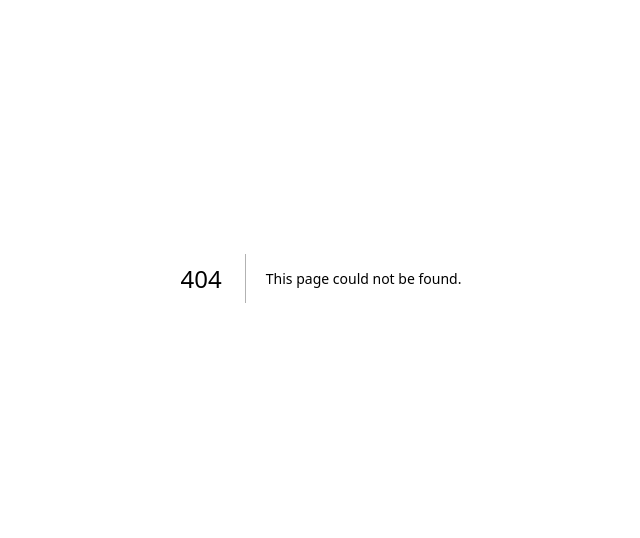
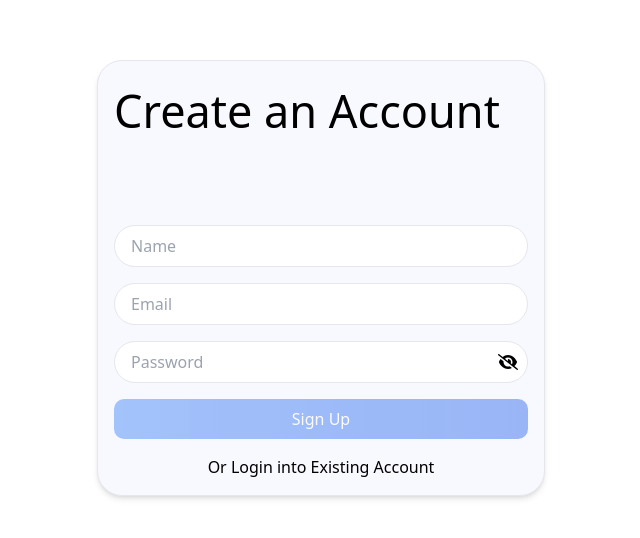
Before and after one commit to karamathasan/chatbot, a Next.js app: page /signup in a window 1280 px wide. Before the commit this address had no page. Shown: the part 122-660 px from the top of the page, without its empty margins (319-959 px from the left). Built offline with nearby package versions, Linux system fonts and the light colour scheme; no server answers.

Commit message:
added auth functionality

```diff
--- a/package.json
+++ b/package.json
@@ -11,6 +11,9 @@
   "dependencies": {
     "@emotion/react": "^11.13.0",
     "@emotion/styled": "^11.13.0",
+    "@fortawesome/fontawesome-svg-core": "^6.6.0",
+    "@fortawesome/free-solid-svg-icons": "^6.6.0",
+    "@fortawesome/react-fontawesome": "^0.2.2",
     "@mui/material": "^5.16.6",
     "dotenv": "^16.4.5",
     "firebase": "^10.12.5",
@@ -19,6 +22,7 @@
     "openai": "^4.55.1",
     "react": "^18",
     "react-dom": "^18",
+    "react-hot-toast": "^2.4.1",
     "typewriter-effect": "^2.21.0"
   },
   "devDependencies": {
--- /dev/null
+++ b/src/app/login/page.js
@@ -0,0 +1,85 @@
+'use client'
+
+import { useState } from "react";
+
+
+import Link from "next/link";
+import { useRouter } from "next/navigation";
+
+import { motion } from "framer-motion";
+import toast, { Toaster } from "react-hot-toast";
+import { FontAwesomeIcon } from "@fortawesome/react-fontawesome";
+import { faEye, faEyeSlash } from "@fortawesome/free-solid-svg-icons";
+
+import { signInWithEmailAndPassword, onAuthStateChanged } from "firebase/auth";
+import { auth } from "../firebase";
+
+export default function Login() {
+  /* useStates for login info */
+  const [email, setEmail] = useState("")
+  const [password, setPassword] = useState("")
+  const [user, setUser] = useState('')
+
+  const router = useRouter()
+
+  const notifyLoginError = () => toast.error("Username or password is invalid. Please try again.");
+  const notifyLoginSuccess = () => toast.success("Successful login!")
+
+  /* password input box functionality */
+  const [showPassword, setShowPassword] = useState(false)
+
+  const togglePassword = () => {
+      setShowPassword(!showPassword)
+  }
+
+  onAuthStateChanged(auth, (currentUser) => {
+    if (currentUser) {
+      router.push('/')
+    } else {
+      setUser(currentUser)
+    }
+  })
+
+
+  const login = async () => {
+    try {
+      const userCredential = await signInWithEmailAndPassword(auth, email, password);
+      const user = userCredential.user;
+      notifyLoginSuccess()
+      router.push("/")
+    } catch (error) {
+      notifyLoginError()
+    }
+  }
+
+  return (
+    <motion.main
+      initial={{ y: -25, opacity: 0 }}
+      animate={{ y: 0, opacity: 1 }}
+      transition={{ ease: "easeInOut", delay:0.25 ,duration: 0.75 }}
+      className="w-screen h-screen flex items-center justify-center"
+    >
+      <Toaster position="top-center" />
+      <div className="flex flex-col justify-center items-center w-full max-w-md shadow-md border p-4 rounded-[25px] space-y-[5rem] bg-[#f8f8ff]">
+        <div className="w-full">
+          <h1 className="text-[45px] text[#333] text-left w-full">Welcome Back!</h1>
+          <p className="text[#333] text-left w-full">Enter Your Username & Password</p>
+        </div>
+
+        <div className="w-full flex flex-col justify-center items-center space-y-[1rem]">
+          <form className="flex flex-col space-y-[1rem] w-full justify-center select-none" onSubmit={(e) => e.preventDefault()}>
+            <input type="text" placeholder="Email" className="w-full border rounded-[25px] py-[0.5rem] px-[1rem]" value={email} onChange={(e) => setEmail(e.target.value)} />
+            <div className="flex">
+              <input type={(showPassword) ? "text" : "password"} placeholder="Password" className="w-full border rounded-[25px] py-[0.5rem] px-[1rem]" value={password} onChange={(e) => setPassword(e.target.value)} />
+              <span className={"flex justify-around items-center cursor-pointer"} onClick={togglePassword}>
+                <FontAwesomeIcon icon={(showPassword) ? faEye : faEyeSlash } className="absolute mr-10" />
+              </span>
+            </div>
+            <button type="submit" className="bg-gradient-to-r from-blue-500 to-blue-600 text-white rounded-[10px] p-2" onClick={login}>Sign In</button>
+          </form>
+          <Link href={"/signup"}>Or Create a New Account</Link>
+        </div>
+      </div>
+    </motion.main>
+  );
+}
--- a/src/app/page.js
+++ b/src/app/page.js
@@ -1,14 +1,39 @@
 'use client'
 
+/* COMPONENTS */
+import Message from "./components/message";
+
 import { useState } from "react";
-import Message from "./components/message";
+
+import Image from "next/image";
+import { useRouter } from "next/navigation";
+
+import { auth } from "./firebase";
+import { onAuthStateChanged, signOut } from "firebase/auth";
+
+
 import { motion } from "framer-motion";
-import Image from "next/image";
+import toast, { Toaster } from "react-hot-toast";
 
 export default function Home() {
+  const router = useRouter()
+  const logoutSuccess = () => toast.success("Successfully logged out!")
+
+  onAuthStateChanged(auth, (currentUser) => {
+    if (!currentUser) {
+      router.push('/login')
+    }
+  })
+
   const [messages, setMessages] = useState(
     [{ role: "assistant", content: "Hi, I am your AI assistant. How can I help you today?" }]
   )
+
+  const logout = async () => {
+    logoutSuccess()
+    signOut(auth)
+    router.push('/login')
+  }
 
   const [message, setMessage] = useState('')
   const sendMessage = async () => {
@@ -45,7 +70,7 @@ export default function Home() {
 
       setMessages((messages) => [
         ...messages,
-        { role: 'assistant', content: finalResponse}
+        { role: 'assistant', content: finalResponse }
       ])
 
     } catch (error) {
@@ -62,9 +87,14 @@ export default function Home() {
         initial={{ y: 50, opacity: 0 }}
         animate={{ y: 0, opacity: 1 }}
         transition={{ ease: "easeInOut", duration: 1 }}
-      className="w-screen h-screen flex items-center justify-center"
+        className="w-full h-[calc(100vh-4rem)] flex flex-col items-center justify-start"
       >
-      <div className="flex flex-col w-full h-[80vh] max-w-md shadow-md border p-4 rounded-[25px] space-y-3 bg-[#f8f8ff]">
+        <Toaster position="top-center" />
+        <div className="w-full flex flex-row justify-end items-center p-[2rem]">
+          <button className="border-blue-600 border-[3px] rounded-[20px] p-[1rem] text-[#333] hover:bg-gradient-to-r hover:from-blue-500 hover:to-blue-600 hover:text-white transition ease-in-out duration-250" onClick={logout}>Log out</button>
+        </div>
+
+        <div className="flex flex-col w-full h-[80vh] max-w-[80vw] shadow-md border p-4 rounded-[25px] space-y-3 bg-[#f9f9fb]">
           <div className="flex flex-row justify-start items-center space-x-[0.5rem]">
             <div className="relative w-[24px] h-[24px]">
               <Image priority src={"sparkles.svg"} width={0} height={0} sizes="100vw" style={{ width: "100%", height: "auto" }} alt={""} quality={100} />
--- /dev/null
+++ b/src/app/signup/page.js
@@ -0,0 +1,103 @@
+'use client'
+import React, { useState } from "react";
+
+import Link from "next/link";
+import { useRouter } from "next/navigation";
+
+import { createUserWithEmailAndPassword, onAuthStateChanged, getAuth, FirebaseAuthException } from "firebase/auth";
+import { auth } from "../firebase";
+import { collection, doc } from "firebase/firestore";
+import { db } from "../firebase";
+
+import toast, { Toaster } from "react-hot-toast";
+import { FontAwesomeIcon } from "@fortawesome/react-fontawesome";
+import { faEye, faEyeSlash } from "@fortawesome/free-solid-svg-icons";
+
+import { motion } from "framer-motion";
+import { FirebaseError } from "firebase/app";
+import { errorPrefix } from "@firebase/util";
+export default function Login() {
+    const [email, setEmail] = useState("")
+    const [name, setName] = useState("")
+    const [password, setPassword] = useState("")
+    const [user, setUser] = useState('')
+
+    const [showPassword, setShowPassword] = useState(false)
+
+    const router = useRouter()
+
+    const emailExists = () => toast.error(`"${email}"` + " has already been taken. Please enter a different email.")
+    const invalidPassword = () => toast.error("Your password has to be at least 6 characters long. Please try again.")
+    const invalidEmail = () => toast.error("Your email is invalid. Please try again.")
+
+    const createAccountSuccess = () => toast.success("Account successfully created!")
+
+    const togglePassword = () => {
+        setShowPassword(!showPassword)
+    }
+
+    onAuthStateChanged(auth, (currentUser) => {
+        if (currentUser) {
+            router.push('/')
+        } else {
+            setUser(currentUser)
+        }
+    })
+
+    const register = async () => {
+        const userCredential = createUserWithEmailAndPassword(auth, email, password).then(() => {
+            const user = userCredential.user;
+            const docRef = doc(db, 'users', email)
+            createAccountSuccess()
+            router.push('/login')
+        }).catch(err => {
+            switch (err.code) {
+                case "auth/email-already-in-use":
+                    emailExists()
+                    break
+                case "auth/weak-password":
+                    invalidPassword()
+                    break
+                case "auth/invalid-email":
+                    invalidEmail()
+                    break
+            }
+        })
+    }
+
+    return (
+        <motion.main
+            initial={{ opacity: 0 }}
+            animate={{ opacity: 1 }}
+            transition={{ ease: "easeInOut", delay: 0.5, duration: 0.75 }}
+            className="w-screen h-screen flex items-center justify-center"
+        >
+            <Toaster position="top-center" />
+            <div className="flex flex-col justify-center items-center w-full max-w-md shadow-md border p-4 rounded-[25px] space-y-[5rem] bg-[#f8f8ff]">
+                <h1 className="text-[45px] text[#333] text-left w-full">Create an Account</h1>
+
+                <div className="w-full flex flex-col justify-center items-center space-y-[1rem] select-none">
+                    <form className="flex flex-col space-y-[1rem] w-full justify-center" onSubmit={(e) => e.preventDefault()}>
+                        <input type="text" placeholder="Name" className="w-full border rounded-[25px] py-[0.5rem] px-[1rem]" value={name} onChange={(e) => setName(e.target.value)} />
+                        <input type="text" placeholder="Email" className="w-full border rounded-[25px] py-[0.5rem] px-[1rem]" value={email} onChange={(e) => setEmail(e.target.value)} />
+                        <div className="flex">
+                            <input type={(showPassword) ? "text" : "password"} placeholder="Password" className="w-full border rounded-[25px] py-[0.5rem] px-[1rem]" value={password} onChange={(e) => setPassword(e.target.value)} />
+                            <span className={"flex justify-around items-center cursor-pointer"} onClick={togglePassword}>
+                                <FontAwesomeIcon icon={(showPassword) ? faEye : faEyeSlash} className="absolute mr-10" />
+                            </span>
+                        </div>
+                        <button
+                            disabled={password.length === 0 || email.length === 0 || name.length === 0}
+                            type="submit"
+                            className={((password.length === 0 || email.length === 0 || name.length === 0) ? "cursor-not-allowed opacity-45" : "cursor-pointer opacity-100") + " bg-gradient-to-r from-blue-500 to-blue-600 text-white rounded-[10px] p-2"}
+                            onClick={register}
+                        >
+                            Sign Up
+                        </button>
+                    </form>
+                    <Link href={"/login"}>Or Login into Existing Account</Link>
+                </div>
+            </div>
+        </motion.main>
+    );
+}
```
Also changed, not shown: 1 other file (tests, documents, lock files or other folders). Lines whose indentation alone changed are shown as unchanged.
